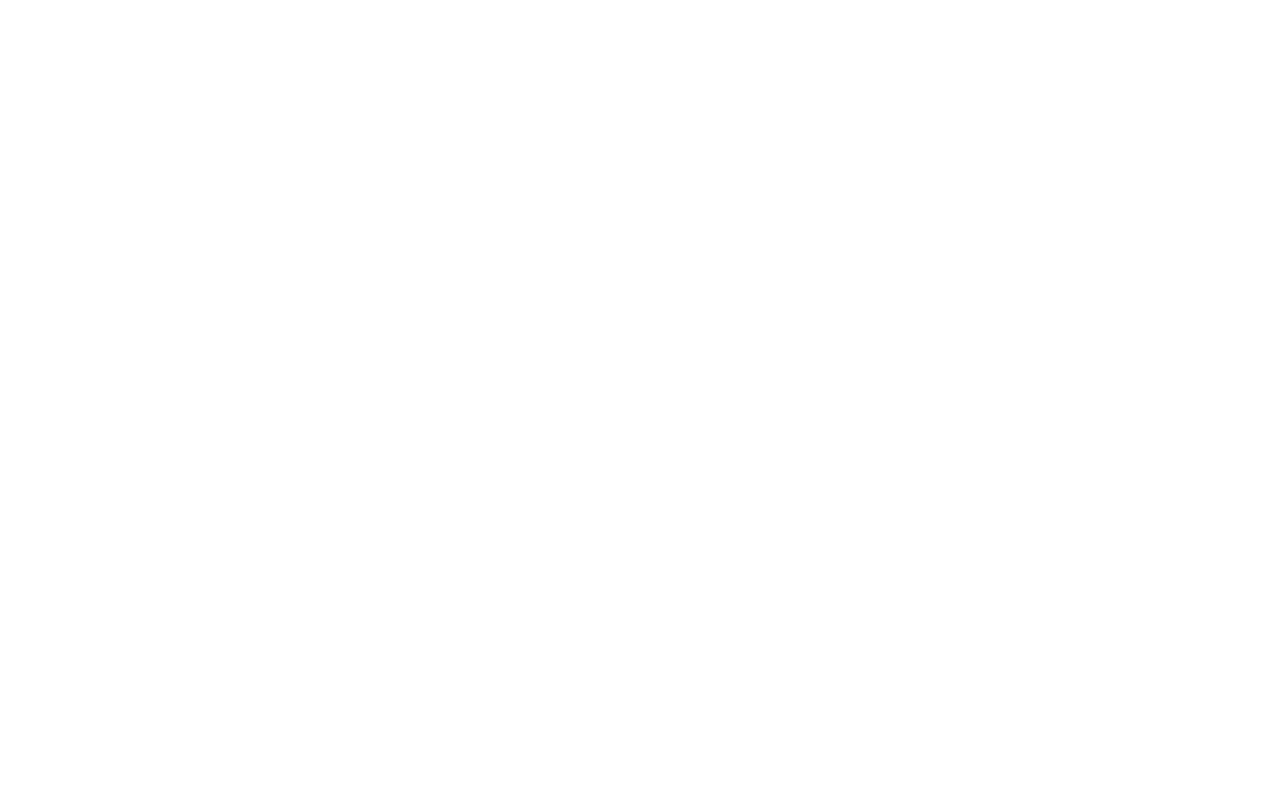
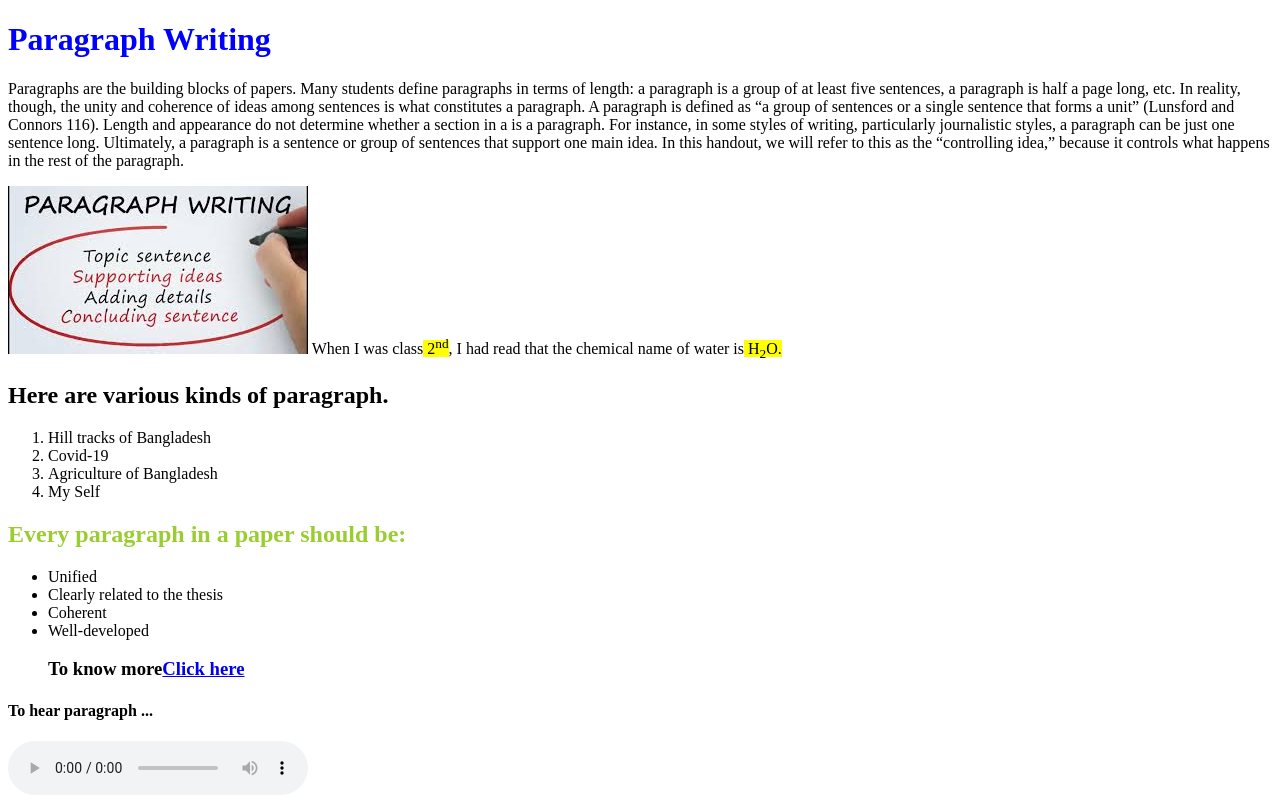
Before and after one commit to Sohel555/HTML-S, a plain HTML site: page index.html in a window 1280 px wide. Drawn offline with Linux system fonts and the light colour scheme.

Commit message:
change 22.121

```diff
--- a/index.html
+++ b/index.html
@@ -3,9 +3,39 @@
 <head>
     <meta charset="UTF-8">
     <meta name="viewport" content="width=device-width, initial-scale=1.0">
-    <title>this is my first work</title>
+    <title>This is my first Attempt</title>
 </head>
-<body>
-
+<body> <h1 style="color:blue;">Paragraph Writing</h1>
+    <p>Paragraphs are the building blocks of papers. Many students define paragraphs in terms of length:
+         a paragraph is a group of at least five sentences, a paragraph is half a page long, etc. In reality,
+         though, the unity and coherence of ideas among sentences is what constitutes a paragraph. A paragraph
+         is defined as “a group of sentences or a single sentence that forms a unit”
+         (Lunsford and Connors 116). Length and appearance do not determine whether a section in a
+          is a paragraph. For instance, in some styles of writing, particularly journalistic styles, a
+           paragraph can be just one sentence long. Ultimately, a paragraph is a sentence or group of
+           sentences that support one main idea. In this handout, we will refer to this as the
+           “controlling idea,” because it controls what happens in the rest of the paragraph.</p>
+    </p>
+<image src="image/download.jpg" />
+    When I was class<mark> 2<sup>nd</sup></mark>, I had read that the chemical name of water is<mark> H<sub>2</sub>O.</mark>
+    <h2>Here are various kinds of paragraph.</h2>
+    <ol>
+        <li>Hill tracks of Bangladesh</li>
+        <li>Covid-19</li>
+        <li>Agriculture of Bangladesh</li>
+        <li>My Self</li>
+        </ol>
+       <h2 style="color:yellowgreen;"> Every paragraph in a paper should be:</h2>
+       <ul>
+           <li>Unified</li>
+           <li>Clearly related to the thesis</li>
+           <li>Coherent</li>
+           <li>Well-developed</li>
+           <h3>To know more<a href="https://writingcenter.unc.edu/tips-and-tools/paragraphs/">Click here</a></h3>
+       </ul>
+       <h4>To hear paragraph ...</h4>
+       <audio controls>
+           <source src="000a-Aprenda.mp3" type="audio/mp3">
+       </audio>
 </body>
 </html>
```
Also changed, not shown: image/download.jpg (added), 2 other files.
